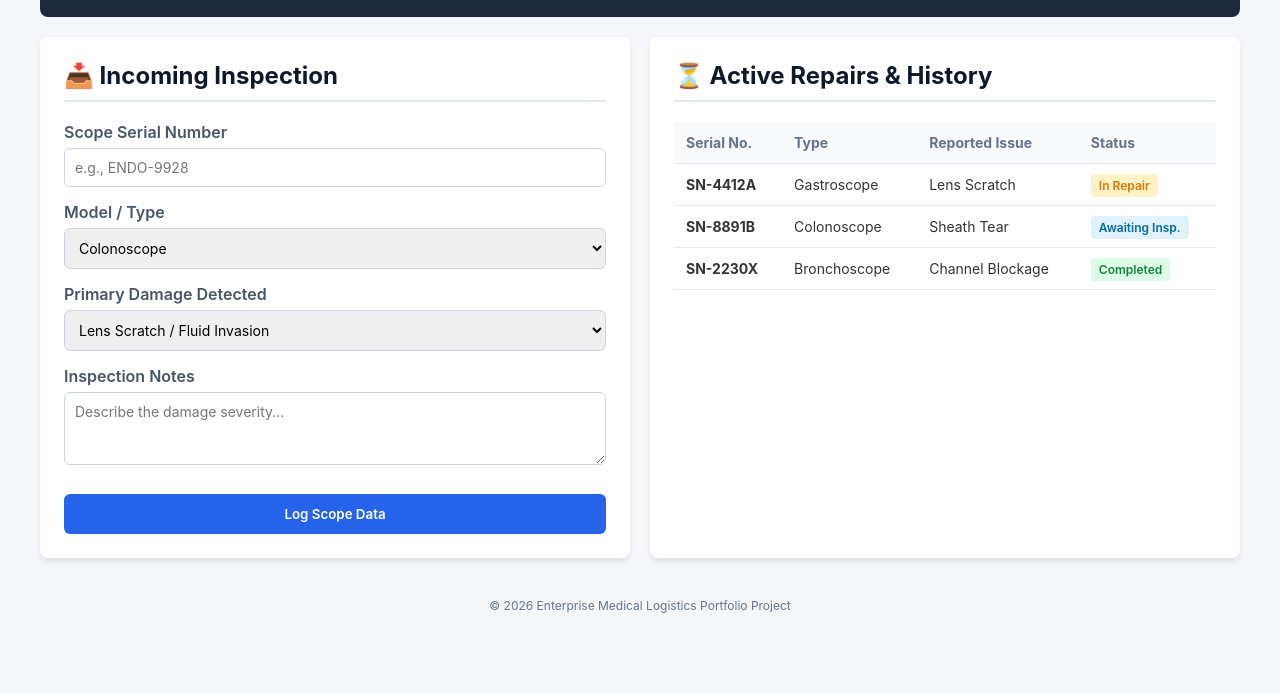
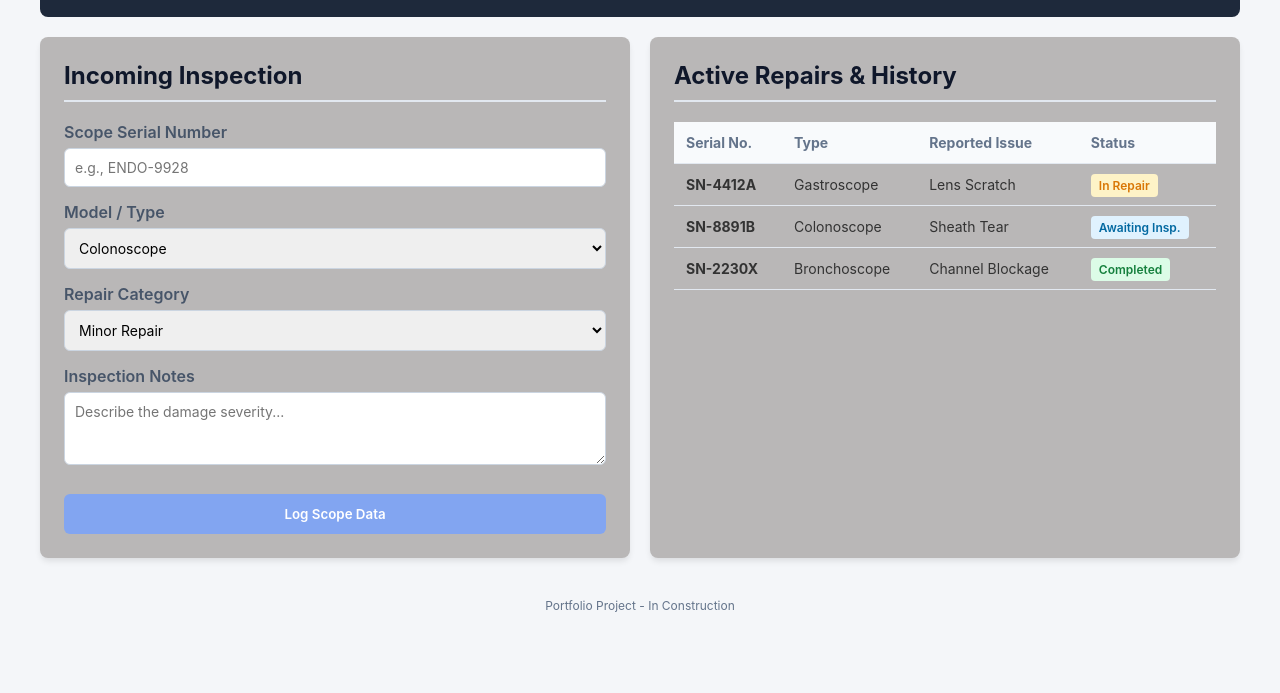
Before and after one commit to curious-sculptr/endoscope-tracker, a plain HTML site: page index.html in a window 1280 px wide. Shown: the part 107-800 px from the top of the page. Drawn offline with Linux system fonts and the light colour scheme.

Commit message:
Changed some colors, added notes for future changes, and deleted some things I messed up in the original.

```diff
--- a/index.html
+++ b/index.html
@@ -9,14 +9,14 @@
 <body>
     <div class="container">
         <header>
-            <h1>🔬 Endoscope Inspection & Repair Log</h1>
+            <h1>Endoscope Inspection & Repair Log</h1>
             <p>Prototype Version 1.0 (HTML & CSS Concept)</p>
         </header>
 
         <main class="dashboard-layout">
-            <!-- Left Side: Input Form (Semantic Section) -->
+            <!-- Left Side: Input Form -->
             <section class="form-container">
-                <h2>📥 Incoming Inspection</h2>
+                <h2>Incoming Inspection</h2>
                 <form id="inspectionForm">
                     <div class="form-group">
                         <label for="serial">Scope Serial Number</label>
@@ -29,16 +29,20 @@
                             <option value="colonoscope">Colonoscope</option>
                             <option value="gastroscope">Gastroscope</option>
                             <option value="bronchoscope">Bronchoscope</option>
+                            <option value="duodenoscope">Duodenoscope</option>
+                            <option value="rigid scope">Rigid Scope</option>
                         </select>
                     </div>
 
                     <div class="form-group">
-                        <label for="damageType">Primary Damage Detected</label>
-                        <select id="damageType">
-                            <option value="lens">Lens Scratch / Fluid Invasion</option>
-                            <option value="sheath">Sheath Tear / Bending Section</option>
-                            <option value="channels">Biopsy Channel Blockage</option>
-                            <option value="angulation">Angulation Wire Failure</option>
+                        <label for="repairCategory">Repair Category</label>
+                        <select id="repairCategory">
+                            <option value="minor">Minor Repair</option>
+                            <option value="medium">Medium Repair</option>
+                            <option value="major">Major Repair</option>
+                            <option value="overhaul">Overhaul Repair</option>
+                            <option value="major + CCD">Major + CCD</option>
+                            <option value="overhaul + CCD">Overhaul + CCD</option>
                         </select>
                     </div>
 
@@ -47,15 +51,25 @@
                         <textarea id="notes" rows="3" placeholder="Describe the damage severity..."></textarea>
                     </div>
 
-                    <button type="button" class="btn-primary" onclick="alert('Great job! When you learn JavaScript in Month 3, clicking this button will permanently save this data to the list on the right!')">
+                    <button type="button" class="btn-primary" onclick="alert('Yay! Should be saved to the right ... hopefully')">
                         Log Scope Data
                     </button>
                 </form>
             </section>
 
-            <!-- Right Side: Tracking List (Semantic Section) -->
+            <!-- Right Side: Tracking List -->
+
+            <!-- This section should have a button, letting you click to open another form, for filling out the service report-->
+            <!-- Button - click - dropdown type per scope anatomy, click on, select pass or fail, optional note - continue -->
+            <!-- For fun - later would be nice to implement where it can select the scope type, which will decide the photo of the scope
+             allowing you to select from the image instead, for problem areas, could include a 'print form' option later,
+             where if you print, it can include the scope diagram with ittle 'caution' symbols on the problem areas
+             eventually could be used to assign scope level or what parts likely need to be ordered, and after being confirmed by tech,
+             could then be sent to admin to order
+             likely could make a order sheet to submit orders dll-->
+
             <section class="list-container">
-                <h2>⏳ Active Repairs & History</h2>
+                <h2>Active Repairs & History</h2>
                 <div class="table-wrapper">
                     <table>
                         <thead>
@@ -92,7 +106,7 @@
         </main>
 
         <footer>
-            <p>&copy; 2026 Enterprise Medical Logistics Portfolio Project</p>
+            <p>Portfolio Project - In Construction</p>
         </footer>
     </div>
 </body>
--- a/style.css
+++ b/style.css
@@ -1,4 +1,4 @@
-/* Clean modern reset */
+/* Clean modern-ish - later change to match company looks, although it is behind-the-scenes */
 * {
     box-sizing: border-box;
     margin: 0;
@@ -44,7 +44,7 @@ header p {
 }
 
 section {
-    background: white;
+    background: rgb(185, 183, 183);
     padding: 24px;
     border-radius: 8px;
     box-shadow: 0 4px 6px -1px rgba(0, 0, 0, 0.1);
@@ -82,7 +82,7 @@ input:focus, select:focus, textarea:focus {
 }
 
 .btn-primary {
-    background-color: #2563eb;
+    background-color: #82a5f1;
     color: white;
     padding: 12px 20px;
     border: none;
@@ -95,7 +95,7 @@ input:focus, select:focus, textarea:focus {
 }
 
 .btn-primary:hover {
-    background-color: #1d4ed8;
+    background-color: #82a5f1;
 }
 
 /* Clean presentation table formatting */
```
